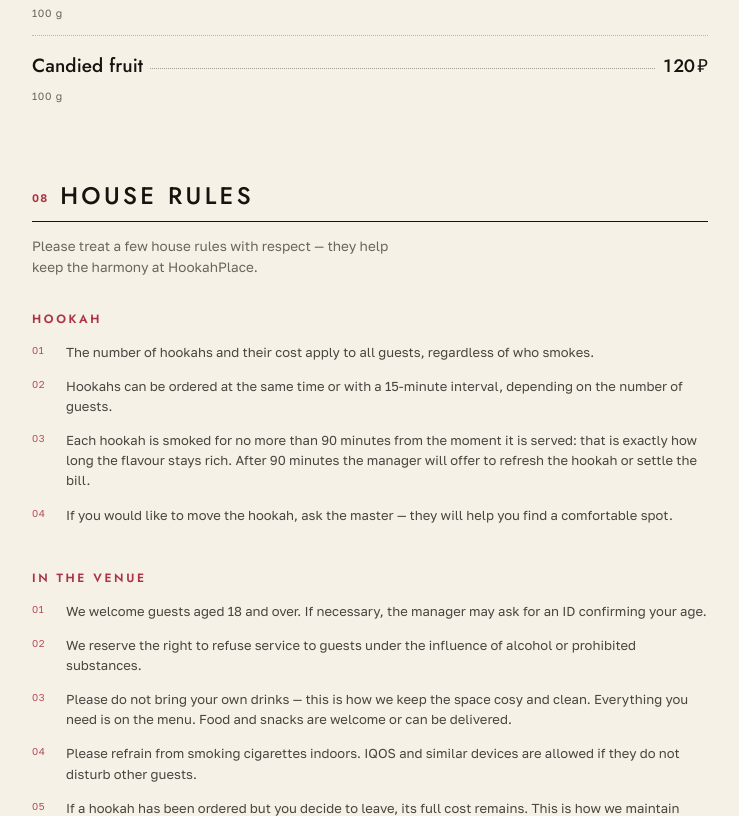
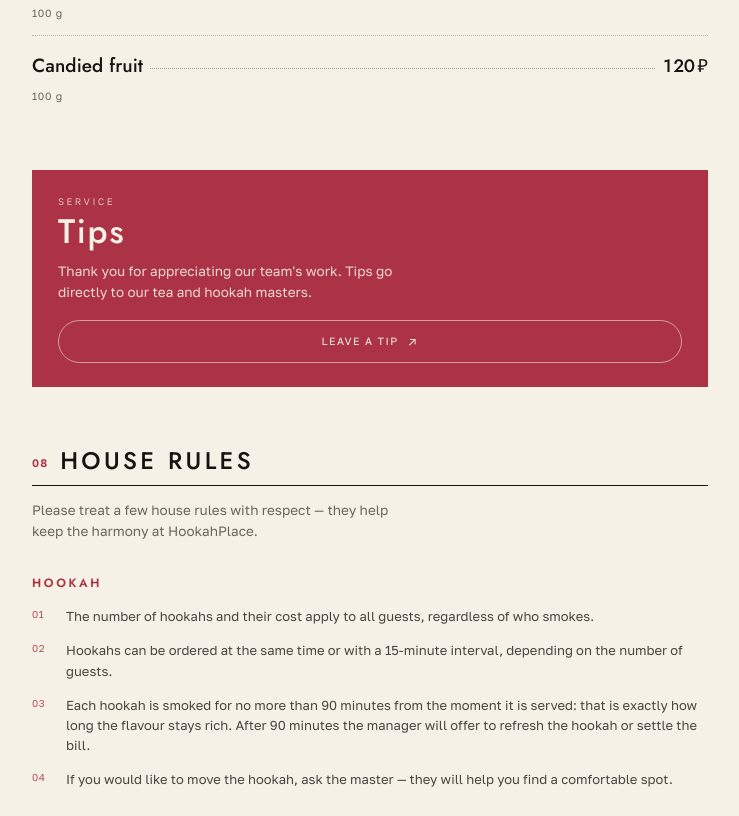
Before and after one commit to DaryaMusevich/menu_hookahplace, a plain HTML site: page index.html in a window 1280 px wide. Shown: the part 6418-7234 px from the top of the page, without its empty margins (270-1009 px from the left). Drawn offline with Linux system fonts and the light colour scheme; files whose address does not match are found by name.

Commit message:
Add files via upload

```diff
--- a/assets/css/a.css
+++ b/assets/css/a.css
@@ -300,3 +300,38 @@
   .lem { grid-template-columns: repeat(3, 1fr); }
   .cover__title { font-size: 108px; }
 }
+
+/* ---------- Чаевые ---------- */
+.tips { padding: 42px 0 6px; scroll-margin-top: 120px; }
+.tips__card {
+  background: var(--wine); color: var(--cream);
+  padding: 22px 20px 20px;
+}
+.tips__label {
+  font-size: 9.5px; letter-spacing: .26em; text-transform: uppercase;
+  opacity: .72; margin-bottom: 8px;
+}
+.tips__title {
+  font-family: 'Jost', sans-serif; font-size: 30px; font-weight: 500;
+  letter-spacing: .05em; line-height: 1; margin-bottom: 12px;
+}
+.tips__text {
+  font-size: 13.5px; line-height: 1.5; opacity: .88;
+  max-width: 44ch; margin-bottom: 18px;
+}
+.tips__btn {
+  display: flex; align-items: center; justify-content: center; gap: 9px;
+  width: 100%; white-space: nowrap;
+  font-size: 10.5px; letter-spacing: .14em; text-transform: uppercase;
+  padding: 13px 16px; border: 1px solid rgba(246, 241, 230, .55);
+  border-radius: 99px; transition: background .2s;
+  -webkit-tap-highlight-color: transparent;
+}
+.tips__btn:active { background: rgba(246, 241, 230, .14); }
+.tips__btn span { font-size: 12px; }
+
+@media (min-width: 560px) {
+  .tips__btn { width: auto; align-self: flex-start; padding: 13px 30px; }
+  .tips__card { padding: 26px 26px 24px; }
+  .tips__title { font-size: 34px; }
+}
--- a/assets/js/data-en.js
+++ b/assets/js/data-en.js
@@ -39,6 +39,14 @@ window.MENU_EN = {
     instagram: "Instagram",
     map: "Map",
     langLabel: "Menu language"
+  },
+
+  tips: {
+    label: "Service",
+    title: "Tips",
+    text: "Thank you for appreciating our team's work. Tips go directly to our tea and hookah masters.",
+    cta: "Leave a tip",
+    url: "https://netmonet.co/tip/group/680420?o=4"
   },
 
   categories: [
--- a/assets/js/data.js
+++ b/assets/js/data.js
@@ -39,6 +39,14 @@ window.MENU = {
     instagram: "Instagram",
     map: "На карте",
     langLabel: "Язык меню"
+  },
+
+  tips: {
+    label: "Сервис",
+    title: "Чаевые",
+    text: "Спасибо, что цените труд нашей команды. Чаевые уходят напрямую чайным и кальянным мастерам.",
+    cta: "Оставить чаевые",
+    url: "https://netmonet.co/tip/group/680420?o=4"
   },
 
   categories: [
--- a/index.html
+++ b/index.html
@@ -49,6 +49,17 @@
 
   <div id="menu"></div>
 
+  <section class="tips" id="tips">
+    <div class="wrap">
+      <div class="tips__card">
+        <p class="tips__label" id="tips-label">Сервис</p>
+        <h2 class="tips__title" id="tips-title">Чаевые</h2>
+        <p class="tips__text" id="tips-text">Спасибо, что цените труд нашей команды.</p>
+        <a class="tips__btn" id="tips-btn" href="#" target="_blank" rel="noopener">Оставить чаевые <span aria-hidden="true">↗</span></a>
+      </div>
+    </div>
+  </section>
+
   <section class="sec rules" id="rules">
     <div class="wrap">
       <div class="sec-head">
@@ -81,6 +92,7 @@
         <p class="foot__links">
           <a id="f-inst" target="_blank" rel="noopener">Instagram</a>
           <a id="f-map" target="_blank" rel="noopener">На карте</a>
+          <a id="f-tips" target="_blank" rel="noopener">Чаевые</a>
         </p>
       </div>
     </div>
@@ -263,6 +275,19 @@
     $('f-map').href = V.mapUrl;
     $('f-map').textContent = U.map;
 
+    /* чаевые */
+    const T = M.tips;
+    if (T) {
+      $('tips-label').textContent = T.label;
+      $('tips-title').textContent = T.title;
+      $('tips-text').textContent = T.text;
+      const btn = $('tips-btn');
+      btn.href = T.url;
+      btn.innerHTML = `${esc(T.cta)} <span aria-hidden="true">↗</span>`;
+      const ft = $('f-tips');
+      if (ft) { ft.href = T.url; ft.textContent = T.title; }
+    }
+
     UI.scrollSpy([...document.querySelectorAll('section.sec[id]')], links);
     UI.reveal();
     resetNav();
```
Also changed, not shown: presentation.html (+0 -1 lines), 2 other files.
